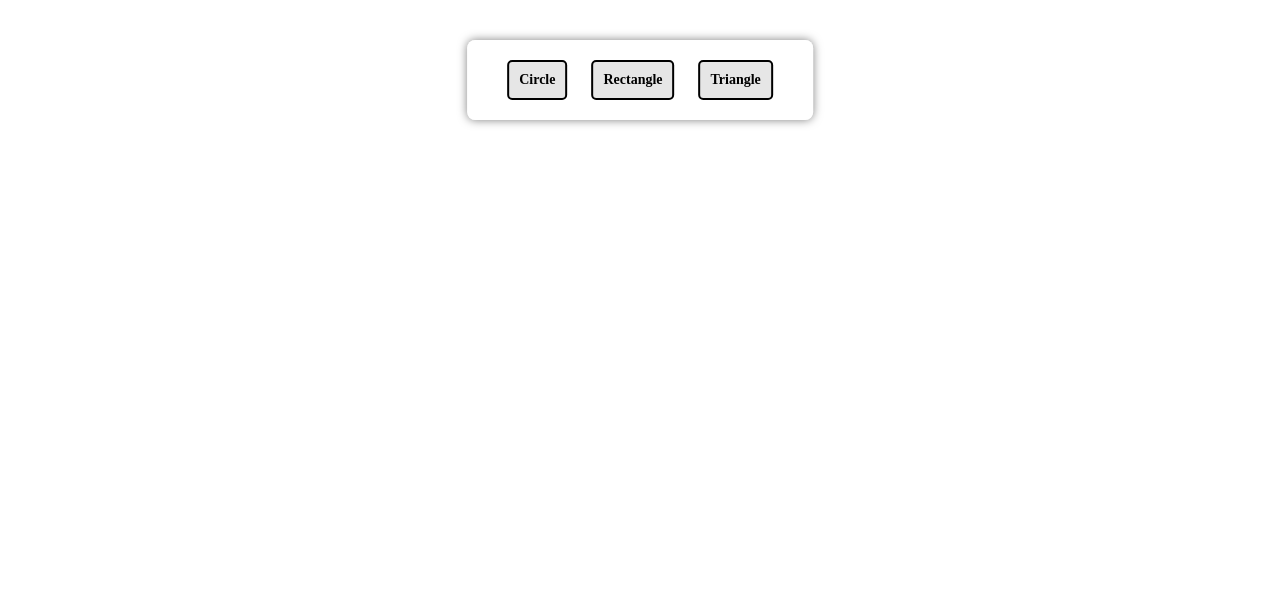
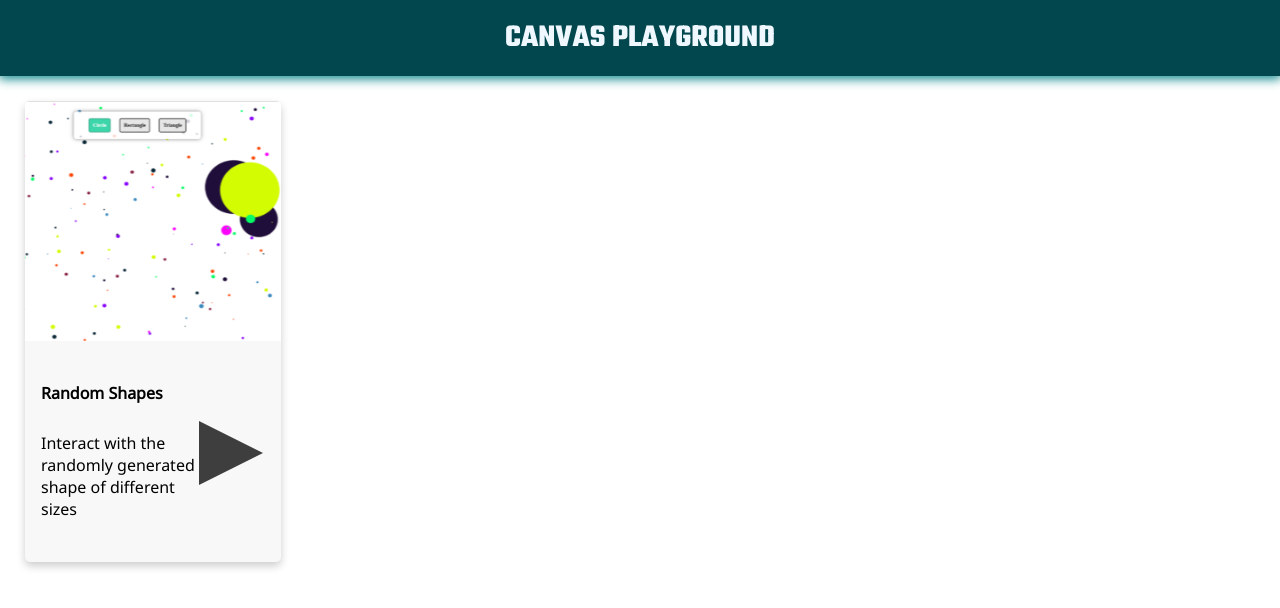
Before and after one commit to amitkr000/CanvasPlayground, a plain HTML site: page index.html in a window 1280 px wide. Drawn offline with Linux system fonts and the light colour scheme.

Commit message:
main home page added

```diff
--- a/index.html
+++ b/index.html
@@ -1,20 +1,33 @@
 <!DOCTYPE html>
 <html lang="en">
-  <head>
-    <meta charset="UTF-8" />
-    <meta name="viewport" content="width=device-width, initial-scale=1.0" />
-    <title>Canvas Resize</title>
-    <link rel="stylesheet" href="style.css">
-    </style>
-  </head>
-  <body>
-    <canvas>
-    </canvas>
-    <div class="shapes">
-      <div id="circle" class="shape-button" onclick="handleButtonClick('circle')">Circle</div>
-      <div id="rectangle" class="shape-button" onclick="handleButtonClick('rectangle')">Rectangle</div>
-      <div id="triangle" class="shape-button" onclick="handleButtonClick('triangle')">Triangle</div>
+<head>
+    <meta charset="UTF-8">
+    <meta name="viewport" content="width=device-width, initial-scale=1.0">
+    <title>Canvas Playground</title>
+    <link rel="preconnect" href="https://fonts.googleapis.com">
+    <link rel="preconnect" href="https://fonts.gstatic.com" crossorigin>
+    <link href="https://fonts.googleapis.com/css2?family=Teko:wght@700&display=swap" rel="stylesheet">
+    <link href="https://fonts.googleapis.com/css2?family=Noto+Sans&display=swap" rel="stylesheet">
+    <link rel="stylesheet" href="styles.css">
+</head>
+<body>
+    <div class="header">
+        <h1>CANVAS PLAYGROUND</h1>
     </div>
-    <script src="canvas.js"></script>
-  </body>
+
+    <div class="main">
+        <div class="card1">
+            <img src="img/1.png" alt="Avatar" style="width:100%">
+            <div class="container">
+                <h4><b>Random Shapes</b></h4>
+                <div class="parent_container">
+                    <a class="play-button" href="pages/random_shapes.html"></a>
+                </div>
+                <p>Interact with the randomly generated shape of different sizes</p>
+            </div>
+        </div>
+
+
+    </div>
+</body>
 </html>
--- /dev/null
+++ b/styles.css
@@ -0,0 +1,70 @@
+body{
+    margin: 0;
+    background-color: #ffffff;
+}
+
+.header{
+    border: none;
+    background-color:#02474d;
+    box-shadow: 0 2px 10px 1px #10898d;
+}
+
+.header h1{
+    padding: 15px 0;
+    margin: 0%;
+    position: relative;
+    text-align: center;
+    font-family: 'Teko', sans-serif;
+    color: aliceblue;
+}
+
+.main{
+    position: relative;
+    display: grid;
+    grid-template-columns: 20vw 20vw 20vw;
+    gap: 5vw;
+    margin: 25px;
+}
+
+.card1 {
+    box-shadow: 0 4px 8px 0 rgba(0,0,0,0.2);
+    transition: 0.3s;
+    width: 100%;
+    border-radius: 5px;
+    background-color: rgb(248, 248, 248);
+}
+
+img {
+    height: 30vh;
+    border-radius: 5px 5px 0 0;
+}
+
+
+.container {
+    font-family: 'Noto Sans', sans-serif;
+    display: grid;
+    grid-template-columns: 70% 30%;
+    grid-template-rows: 30% 70%;
+    padding: 16px 16px;
+}
+
+.parent_container{
+    grid-row-start: 1;
+    grid-row-end: 3;
+    grid-column: 2;
+    display: flex;
+    justify-content: center;
+    align-items: center;
+}
+
+.play-button {
+    border-style: solid;
+    border-width: 2em 0 2em 4em;
+    border-color: transparent transparent transparent #000000;
+    opacity: .75;
+    cursor: pointer;
+}
+
+.play-button:hover{
+    opacity: 1;
+}
```
Also changed, not shown: pages/random_shapes.html (added, +19 -0 lines), img/1.png (added), img/test1.png (added), pages/canvas.js (renamed from canvas.js), pages/random_shapes.css (renamed from style.css).
